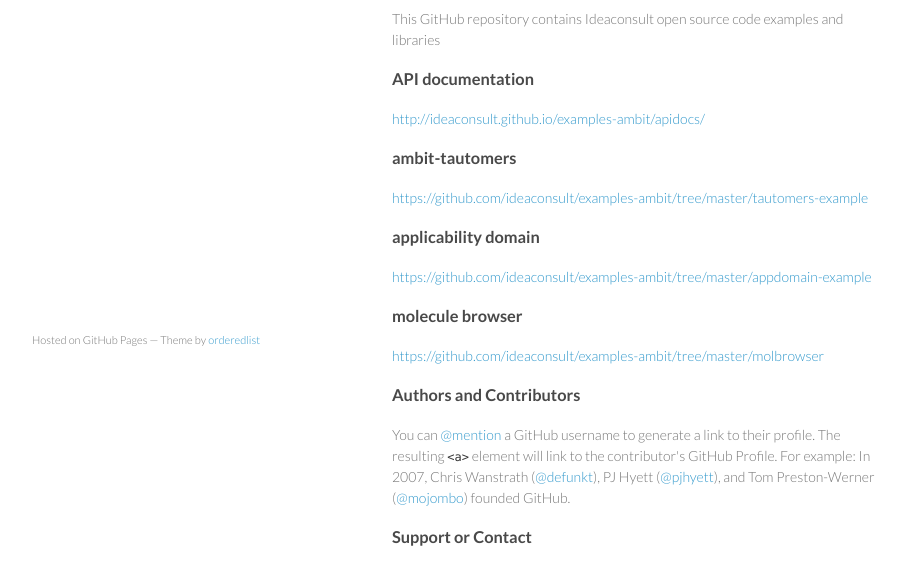
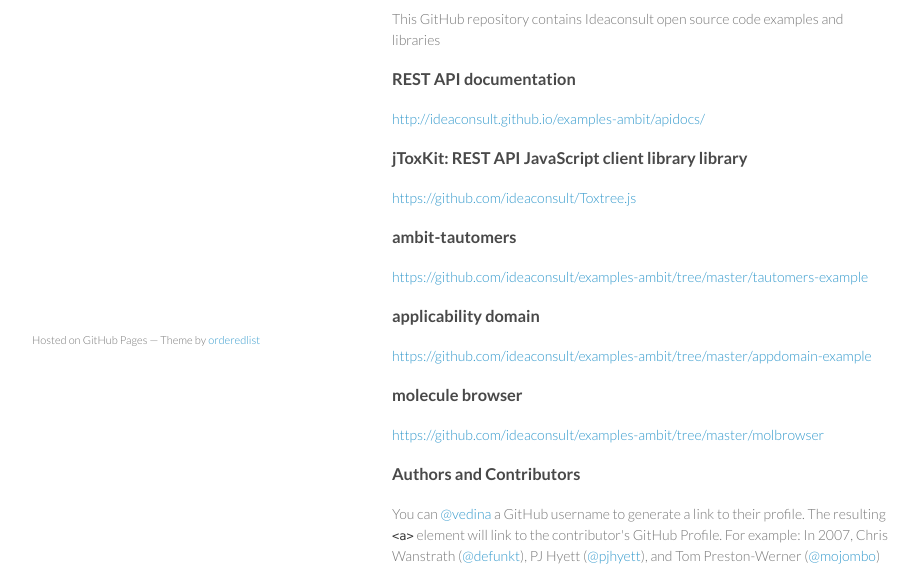
Before and after one commit to ideaconsult/ideaconsult.github.io, a plain HTML site: page index.html in a window 1280 px wide. Shown: the part 381-950 px from the top of the page, without its empty margins (178-1097 px from the left). Drawn offline with Linux system fonts and the light colour scheme.

Commit message:
Update index.html

```diff
--- a/index.html
+++ b/index.html
@@ -32,9 +32,14 @@
 <p>This GitHub repository contains Ideaconsult open source code examples and libraries</p>
 
 <h3>
-<a id="api" class="anchor" href="#api" aria-hidden="true"><span class="octicon octicon-link"></span></a>API documentation</h3>
+<a id="api" class="anchor" href="#api" aria-hidden="true"><span class="octicon octicon-link"></span></a>REST API documentation</h3>
 
 <p><a href="http://ideaconsult.github.io/examples-ambit/apidocs/">http://ideaconsult.github.io/examples-ambit/apidocs/</a></p>
+
+<h3>
+<a id="toxtreejs" class="anchor" href="#toxtreejs" aria-hidden="true"><span class="octicon octicon-link"></span></a>jToxKit: REST API JavaScript client library library</h3>
+
+<p><a href="https://github.com/ideaconsult/Toxtree.js">https://github.com/ideaconsult/Toxtree.js</a></p>
 
 <h3>
 <a id="tautomers" class="anchor" href="#tautomers" aria-hidden="true"><span class="octicon octicon-link"></span></a>ambit-tautomers</h3>
@@ -56,7 +61,7 @@
 <h3>
 <a id="authors-and-contributors" class="anchor" href="#authors-and-contributors" aria-hidden="true"><span class="octicon octicon-link"></span></a>Authors and Contributors</h3>
 
-<p>You can <a href="https://github.com/blog/821" class="user-mention">@mention</a> a GitHub username to generate a link to their profile. The resulting <code>&lt;a&gt;</code> element will link to the contributor's GitHub Profile. For example: In 2007, Chris Wanstrath (<a href="https://github.com/defunkt" class="user-mention">@defunkt</a>), PJ Hyett (<a href="https://github.com/pjhyett" class="user-mention">@pjhyett</a>), and Tom Preston-Werner (<a href="https://github.com/mojombo" class="user-mention">@mojombo</a>) founded GitHub.</p>
+<p>You can <a href="https://github.com/blog/821" class="user-mention">@vedina</a> a GitHub username to generate a link to their profile. The resulting <code>&lt;a&gt;</code> element will link to the contributor's GitHub Profile. For example: In 2007, Chris Wanstrath (<a href="https://github.com/defunkt" class="user-mention">@defunkt</a>), PJ Hyett (<a href="https://github.com/pjhyett" class="user-mention">@pjhyett</a>), and Tom Preston-Werner (<a href="https://github.com/mojombo" class="user-mention">@mojombo</a>) founded GitHub.</p>
 
 <h3>
 <a id="support-or-contact" class="anchor" href="#support-or-contact" aria-hidden="true"><span class="octicon octicon-link"></span></a>Support or Contact</h3>
```
